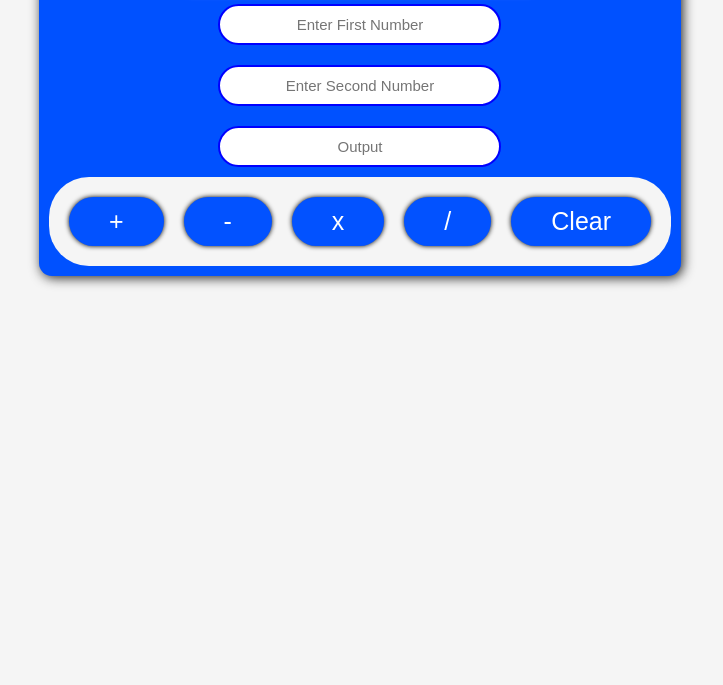
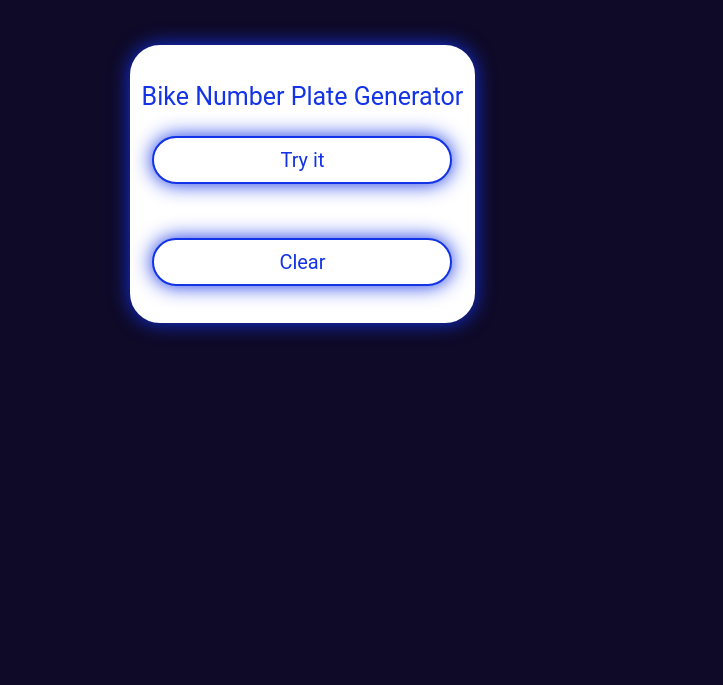
Before and after one commit to itsmeharsh1997/myproject, a plain HTML site: page index.html in a window 1280 px wide. Shown: the part 115-800 px from the top of the page, without its empty margins (280-1003 px from the left). Drawn offline with Linux system fonts and the light colour scheme.

Commit message:
Random Bike Number Plate Generator

```diff
--- a/index.css
+++ b/index.css
@@ -1,110 +1,67 @@
+
 body
 {
-    background: whitesmoke;
+    color: white;
+    background: rgb(15, 10, 39);
+    font-family: roboto;
+    font-size: 25px;
+
+}
+
+p
+{
+   color: rgb(19, 51, 230);
+}
+
+button
+{
+    color: rgb(19, 51, 230);
+    border: 2px solid rgb(19, 51, 230);
+    border-radius:30px;
+    padding: 10px 100px;
+    background: white;
+    font-family: roboto;
+    font-size: 20px;
+    cursor: pointer;
+    box-shadow: 0px 0px 20px rgb(19, 51, 230);
+    width: 300px;
+    outline: none;
+}
+
+
+
+button:hover
+{
+    background:rgb(19, 51, 230);
+    border: 2px solid white;
+    color: white;
 }
 
 ::selection
 {
-    background: rgb(255, 255, 255);
-    color: rgb(0, 0, 0);
-}
-
-.heading
-{
-    text-align: center;
-    font-family: roboto;
-    font-size: 60px;
-    color: rgb(255, 247, 247);
-    box-shadow: 0px 0px 6px rgb(255, 255, 255);
-    background: rgb(2, 82, 255);
-    padding: 10px 10px;
-    border-radius: 30px;
-}
-
-
-.upper
-{
-    width: auto;
-    display: flex;
-    justify-content: center;
-    align-items: center;
-    flex-direction: column;
-}
-
-
-.addition
-{
-    padding: 10px;
-}
-
-input[type=submit]
-{
-    border-radius: 30px;
-    padding: 10px 40px;
-    font-size: 25px;
-    text-align: center;
-    outline: none;
-    border: none;
-    cursor: pointer;
-    background-color: rgb(2, 82, 255);
-    color: white;
-    box-shadow: 0px 0px 5px rgb(0, 0, 0);
-
-}
-
-input[type=submit]:hover
-{
-
-    color: white;
-    box-shadow: none;
-}
-
-input[type=text]
-{
-    border: 2px solid blue;
-    border-radius: 30px;
-    padding: 10px 40px;
-    margin: 10px;
-    font-size: 15px;
-    text-align: center;
-    outline: none;
     color: blue;
     background-color: white;
 }
 
+.main
+{
+    position: absolute;
+    left: 32%;
+    top: 20%;
+    border: 2px solid white;
+    align-items: center;
+    justify-content: center;
+    margin: auto;
+    text-align: center;
+    padding: 10px 10px;
+    border-radius: 30px;
+    box-shadow: 0px 0px 20px rgb(19, 51, 230);
+    background: rgb(255, 255, 255);
+}
 
-
-.arithematic
+#demo
 {
-    border-radius: 40px;
-    padding: 10px;
-    width: fit-content;
-    margin: auto;
-    background: whitesmoke;
-    align-items: center;
-    display: flex;
-    justify-content: center;
+    color: rgb(19, 51, 230);
+    border-radius: 30px;
 
 }
-
-.main
-{
-    width: fit-content;
-    justify-content: center;
-    display: flex;
-    flex-direction: column;
-    margin: auto;
-    border-radius: 13px;
-    box-shadow: 2px 2px 12px rgb(41, 41, 41);
-    background: rgb(0, 81, 255);
-    padding: 10px 10px;
-}
-
-@media only screen and (max-width:656px)
-{
-    .main
-    {
-        display: block;
-    }
-
-}
--- a/index.html
+++ b/index.html
@@ -7,63 +7,26 @@
     <meta name="viewport" content="width=device-width, initial-scale=1.0">
     <link rel="stylesheet" href="index.css">
     <title>Document</title>
+    <script src="index.js"></script>
 </head>
 
 <body>
+    <div class="main">
+        <p>Bike Number Plate Generator</p>
 
-    <div class="main">
+        <button onclick="myFunction()">Try it</button>
+        <div class="boxx">
+        <p id="demo"></p>
+        </div>
+        <br>
+        <button onclick="myFunction1()">Clear</button>
+        <p id="demo1"></p>
 
-        <div class="upper">
-            <div class="heading">CALCULATOR</div>
-            <div class="numberenter">
-                <input type="text" class="initial" id="varX" placeholder="Enter First Number" required value="" />
-                <br>
-                <input type="text" class="initial" id="varY" placeholder="Enter Second Number" required value="" />
-                <br>
-                <input type="text" class="initial" id="varResult" placeholder="Output" readonly />
-                <br>
-            </div>
-        </div>
+    </div>
 
 
-        <div class="arithematic">
-
-            <div class="addition">
-                <form onsubmit="return add();">
-                    <input type="submit" value="+" />
-                </form>
-            </div>
 
 
-            <div class="addition">
-                <form onsubmit="return subtract();">
-                    <input type="submit" value="-" />
-                </form>
-            </div>
-
-
-            <div class="addition">
-                <form onsubmit="return multiply();">
-                    <input type="submit" value="x" />
-                </form>
-            </div>
-
-            <div class="addition">
-                <form onsubmit="return divide();">
-                    <input type="submit" value="/" />
-                </form>
-            </div>
-
-            <div class="addition">
-                <form onsubmit="return clear();">
-                    <input type="submit" value="Clear" />
-                </form>
-            </div>
-
-        </div>
-    </div>
-
-    <script src="index.js"></script>
 </body>
 
 </html>
--- a/index.js
+++ b/index.js
@@ -1,75 +1,13 @@
-function add() {
+function myFunction() {
+ var a = document.getElementById("demo").innerHTML = Math.random().toString().slice(2, 6);
 
+var b =document.getElementById("demo1").innerHTML = ("DL" + "3S" + a);
 
-    var x = parseInt(document.getElementById("varX").value);
-    var y = parseInt(document.getElementById("varY").value);
-
-
-    var result1 = x + y;
-
-
-    document.getElementById("varResult").value = result1;
-
-    return false;
 }
 
 
+function myFunction1() {
+  document.getElementById("demo").innerHTML = "";
+  document.getElementById("demo1").innerHTML = "";
 
-function subtract() {
-
-
-    var x = parseInt(document.getElementById("varX").value);
-    var y = parseInt(document.getElementById("varY").value);
-
-
-    var result2 = x - y;
-
-
-    document.getElementById("varResult").value = result2;
-
-    return false;
 }
-
-
-function multiply() {
-
-
-    var x = parseInt(document.getElementById("varX").value);
-    var y = parseInt(document.getElementById("varY").value);
-
-
-    var result3 = x * y;
-
-
-    document.getElementById("varResult").value = result3;
-
-    return false;
-}
-
-
-function divide() {
-
-
-    var x = parseInt(document.getElementById("varX").value);
-    var y = parseInt(document.getElementById("varY").value);
-
-
-    var result4 = x / y;
-
-
-    document.getElementById("varResult").value = result4;
-
-    return false;
-}
-
-
-function clear() {
-
-
-    var result4 = "";
-
-
-    document.getElementById("varResult").value = result4;
-
-    return false;
-}
```
Also changed, not shown: 1 other file.
